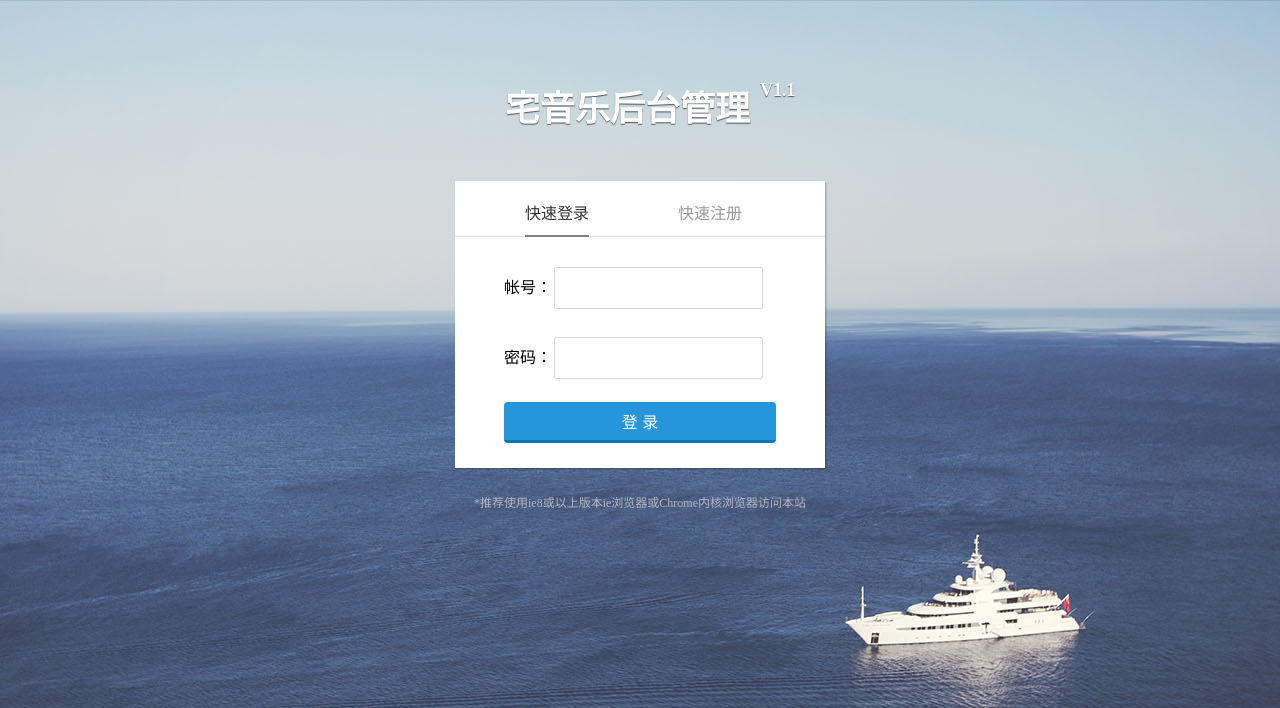
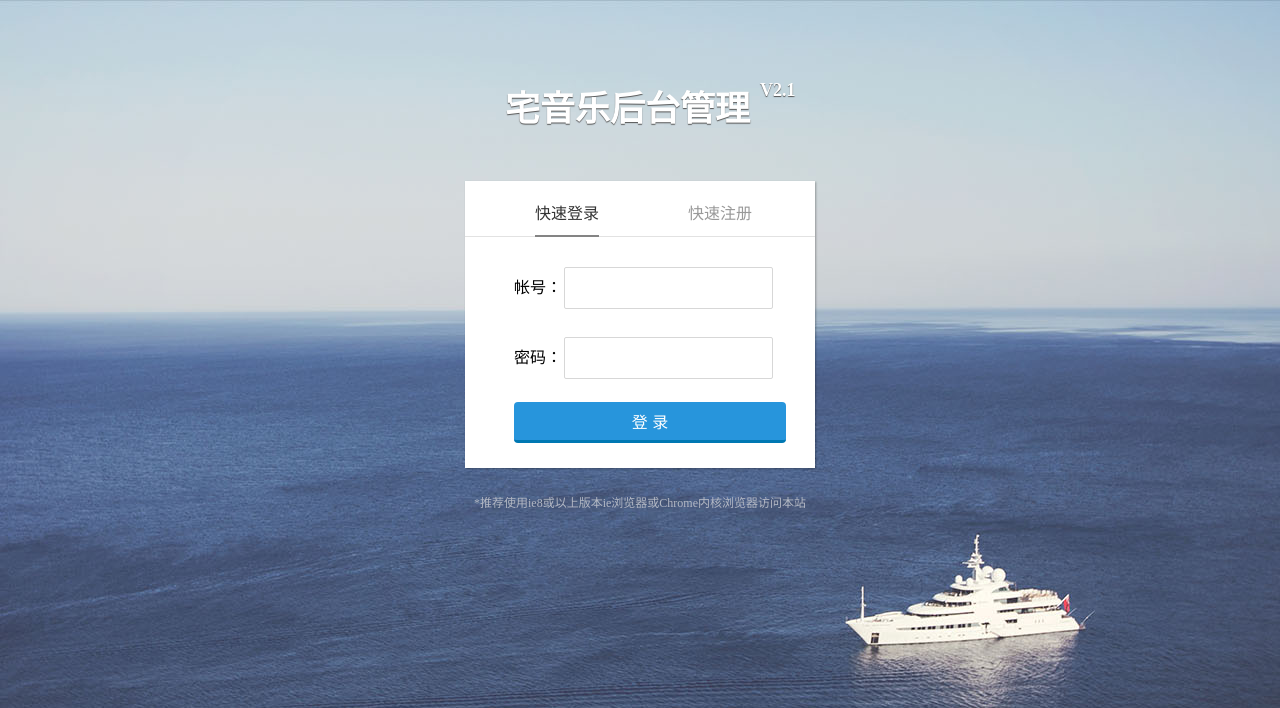
Before and after one commit to lzx8589561/zhai-music, a PHP site: page /application/admin/view/user/login.html in a window 1280 px wide. Shown: the top 708 px of the page. Run offline with PHP 8.4, Linux system fonts and the light colour scheme.

Commit message:
1.手机版登录适配

```diff
--- a/application/admin/view/user/login.html
+++ b/application/admin/view/user/login.html
@@ -2,6 +2,7 @@
 <html xmlns="http://www.w3.org/1999/xhtml">
 <head>
     <title>宅音乐后台管理 - 登录</title>
+    <meta name="viewport" content="width=device-width, initial-scale=1.0, maximum-scale=1.0, user-scalable=no">
     <meta name="keywords" content="HTML浮窗音乐播放器"/>
     <meta name="description" content="HTML浮窗音乐播放器"/>
     <meta http-equiv="Content-Type" content="text/html; charset=utf-8">
@@ -15,7 +16,7 @@
     </style>
 </head>
 <body>
-<h1>宅音乐后台管理<sup>V1.1</sup></h1>
+<h1>宅音乐后台管理<sup>V2.1</sup></h1>
 
 <div class="login" style="margin-top:50px;">
     <div class="header">
--- a/public/static/css/custom/login2.css
+++ b/public/static/css/custom/login2.css
@@ -41,7 +41,7 @@ input::-ms-clear {
 
 .login {
     margin: 0 auto;
-    width: 370px;
+    width: 350px;
     border: 2px solid #eee;
     border-bottom: none;
     position: relative;
```
